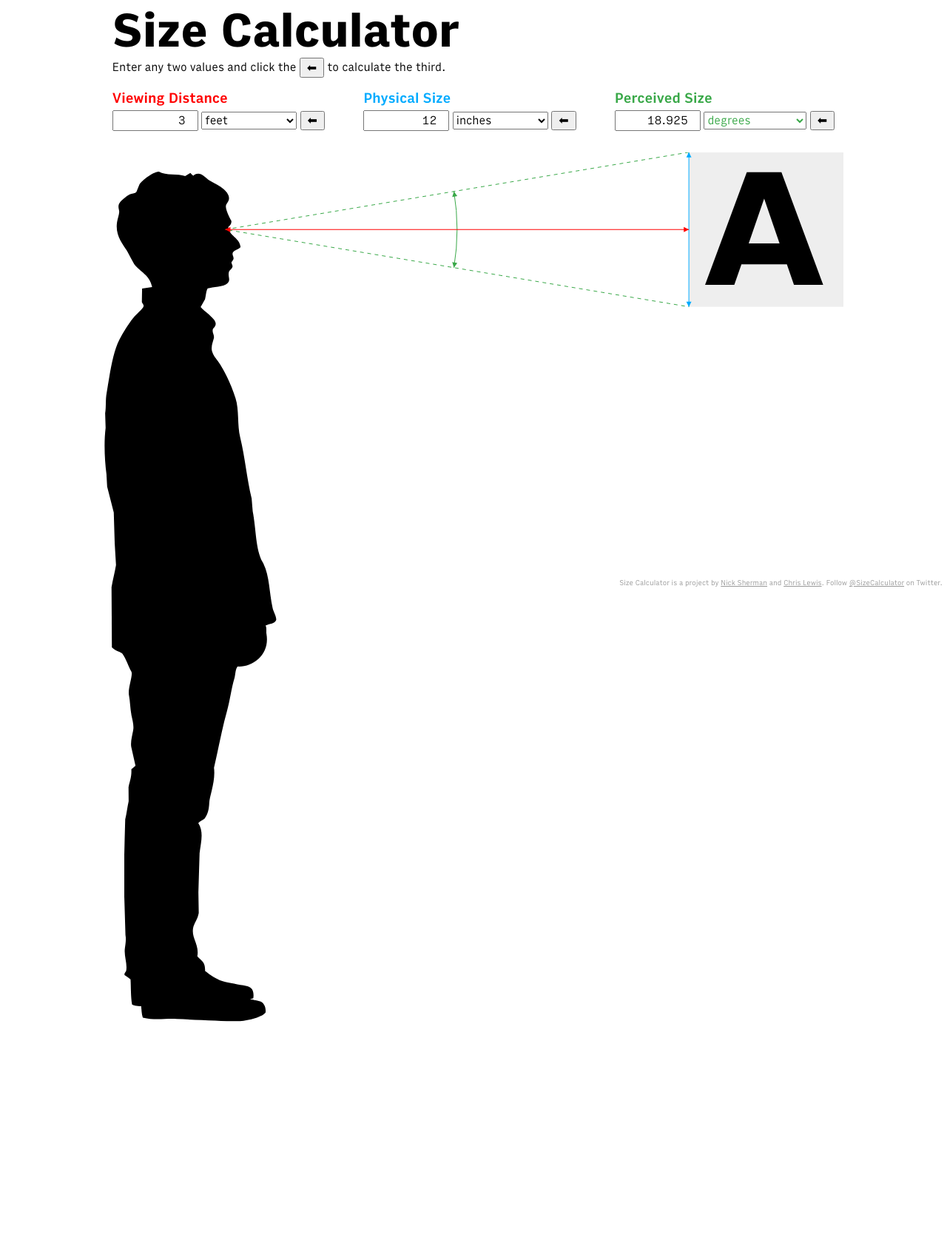
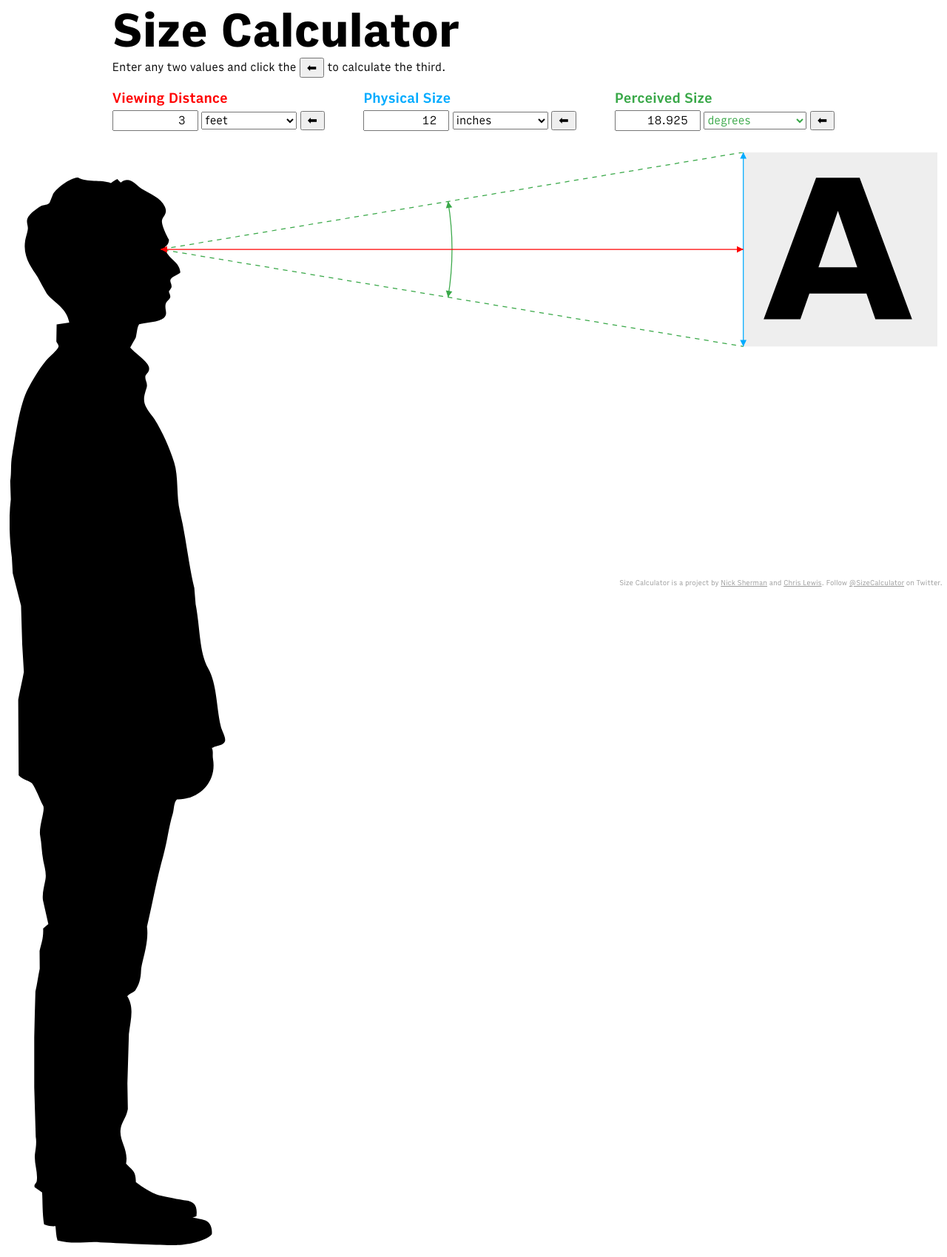
Before and after one commit to chrislewiscodes/SizeCalc10K, a PHP site: page / in a window 1280 px wide. Shown: the whole page at 74% size. Before the commit the page ends 1381 px from the top, so only its background shows below. Run offline with PHP 8.4, Linux system fonts and the light colour scheme; some web fonts are replaced.

Commit message:
SVG cleanup

```diff
--- a/index.php
+++ b/index.php
@@ -203,6 +203,8 @@
 			$size = $this->absoluteValue('size');
 			$angle = $this->absoluteValue('angle');
 
+			$halfsize = $size / 2;
+
 			$distance_color = '#FF0000';
 			$size_color = '#00ABFF';
 			$angle_color = '#39A848';
@@ -216,21 +218,21 @@
 
 
 			$human_height = 66; //5 foot 6, arbitrary
-			$human_width = $human_height * 144.1 / 704.5; //from svg viewbox
+			$human_width = $human_height * 145.6/720; //from svg viewbox
 
 			$eye_x = $human_width * 0.7;
 			$eye_y = $human_width * 0.333;
 
 			$human_x = 0;
-			$human_y = max(0, $size/2 - $eye_y);
+			$human_y = max(0, $halfsize - $eye_y);
 
 			$eye_y += $human_y;
 
-			$corner1 = array($eye_x+$distance, $eye_y-$size/2);
-			$corner2 = array($eye_x+$distance, $eye_y+$size/2);
+			$corner1 = array($eye_x+$distance, $eye_y-$halfsize);
+			$corner2 = array($eye_x+$distance, $eye_y+$halfsize);
 
 			$fontsize = $size * 1;
-			$fontpos = array($corner1[0] + $size/2 - 0.8*$fontsize/2, $corner1[1] + $size/2 + $fontsize*0.36);
+			$fontpos = array($corner1[0] + $halfsize - 0.8*$fontsize/2, $corner1[1] + $halfsize + $fontsize*0.36);
 
 			$image_width = $eye_x + $distance + $size;
 			$image_height = max($human_y + $human_height, $size);
@@ -256,7 +258,16 @@ EOF;
 			}
 
 			print <<<EOF
-<svg id="observer" version="1.1" xmlns="http://www.w3.org/2000/svg" xmlns:xlink="http://www.w3.org/1999/xlink" width="{$px_width}px" height="{$px_height}px" viewBox="0 0 {$image_width} {$image_height}">
+<svg id="observer" version="1.1" xmlns="http://www.w3.org/2000/svg" xmlns:xlink="http://www.w3.org/1999/xlink" viewBox="0 0 {$image_width} {$image_height}">
+	<defs>
+		<!-- arrowhead -->
+		<path stroke="none" id='arrowhead' d='M0,0L{$arrowhalf},{$arrowheight}L-{$arrowhalf},{$arrowheight}Z'/>
+	</defs>
+
+	<!-- the object -->
+	<rect fill="#EEEEEE" stroke="none" stroke-width="{$onepx}" x="{$corner1[0]}" y="{$corner1[1]}" width="$size" height="$size" />
+	<text x="{$fontpos[0]}" y="{$fontpos[1]}" style="font-family:Verdana,sans-serif;font-weight:bold;font-size:{$fontsize}px;stroke:none;fill:black">A</text>
+
 	<!-- the observer -->
 	<svg version="1.1" xmlns="http://www.w3.org/2000/svg" x="{$human_x}" y="{$human_y}" width="{$human_width}" height="{$human_height}"
 		 viewBox="1 15.5 145.6 720">
@@ -284,23 +295,16 @@ EOF;
 			c-1.6,0.8-3.5,2-4.3,2.7C62.8,16.8,53.1,19.2,47,15.5z"/>
 	</svg>
 
-	<!-- arrowhead -->
-	<defs>
-	<path stroke="none" id='arrowhead' d='M0,0L{$arrowhalf},{$arrowheight}L-{$arrowhalf},{$arrowheight}Z'/>
-	</defs>
-
-	<!-- the object -->
-	<rect fill="#EEEEEE" stroke="none" stroke-width="{$onepx}" x="{$corner1[0]}" y="{$corner1[1]}" width="$size" height="$size" />
-	<path fill="none" stroke="{$size_color}" stroke-width="{$onepx}" d="M{$corner1[0]},{$corner1[1]} l0,{$size}"/>
-	<use xlink:href='#arrowhead' fill="{$size_color}" transform="translate({$corner1[0]},{$corner1[1]})"/>
-	<use xlink:href='#arrowhead' fill="{$size_color}" transform="translate({$corner2[0]},{$corner2[1]}) rotate(180)"/>
-	<text x="{$fontpos[0]}" y="{$fontpos[1]}" style="font-family:Verdana,sans-serif;font-weight:bold;font-size:{$fontsize};stroke:none;fill:black">A</text>
-
 	<!-- the angle -->
 	<path fill="none" stroke="{$angle_color}" stroke-width="{$onepx}" stroke-dasharray="$dashlength" d="M{$corner1[0]},{$corner1[1]}L{$eye_x},{$eye_y}L{$corner2[0]},{$corner2[1]}"/>
 	<path fill="none" stroke="{$angle_color}" stroke-width="{$onepx}" d="M{$eye_x},{$eye_y}m{$arc_start[0]},-{$arc_start[1]}a{$arc_radius},{$arc_radius},0,0,1,0,{$arc_height}"/>
 	<use xlink:href='#arrowhead' fill="{$angle_color}" transform="translate({$arc_start[0]},-{$arc_start[1]}) translate({$eye_x},{$eye_y}) rotate(-{$angle_half})"/>
 	<use xlink:href='#arrowhead' fill="{$angle_color}" transform="translate({$arc_start[0]},{$arc_start[1]}) translate({$eye_x},{$eye_y}) rotate({$angle_half}) rotate(180)"/>
+
+	<!-- the size -->
+	<path fill="none" stroke="{$size_color}" stroke-width="{$onepx}" d="M{$corner1[0]},{$corner1[1]} l0,{$size}"/>
+	<use xlink:href='#arrowhead' fill="{$size_color}" transform="translate({$corner1[0]},{$corner1[1]})"/>
+	<use xlink:href='#arrowhead' fill="{$size_color}" transform="translate({$corner2[0]},{$corner2[1]}) rotate(180)"/>
 
 	<!-- the distance -->
 	<path fill="none" stroke="{$distance_color}" stroke-width="{$onepx}" d="M{$eye_x},{$eye_y} l{$distance},0"/>
```
Lines whose indentation alone changed are shown as unchanged.
